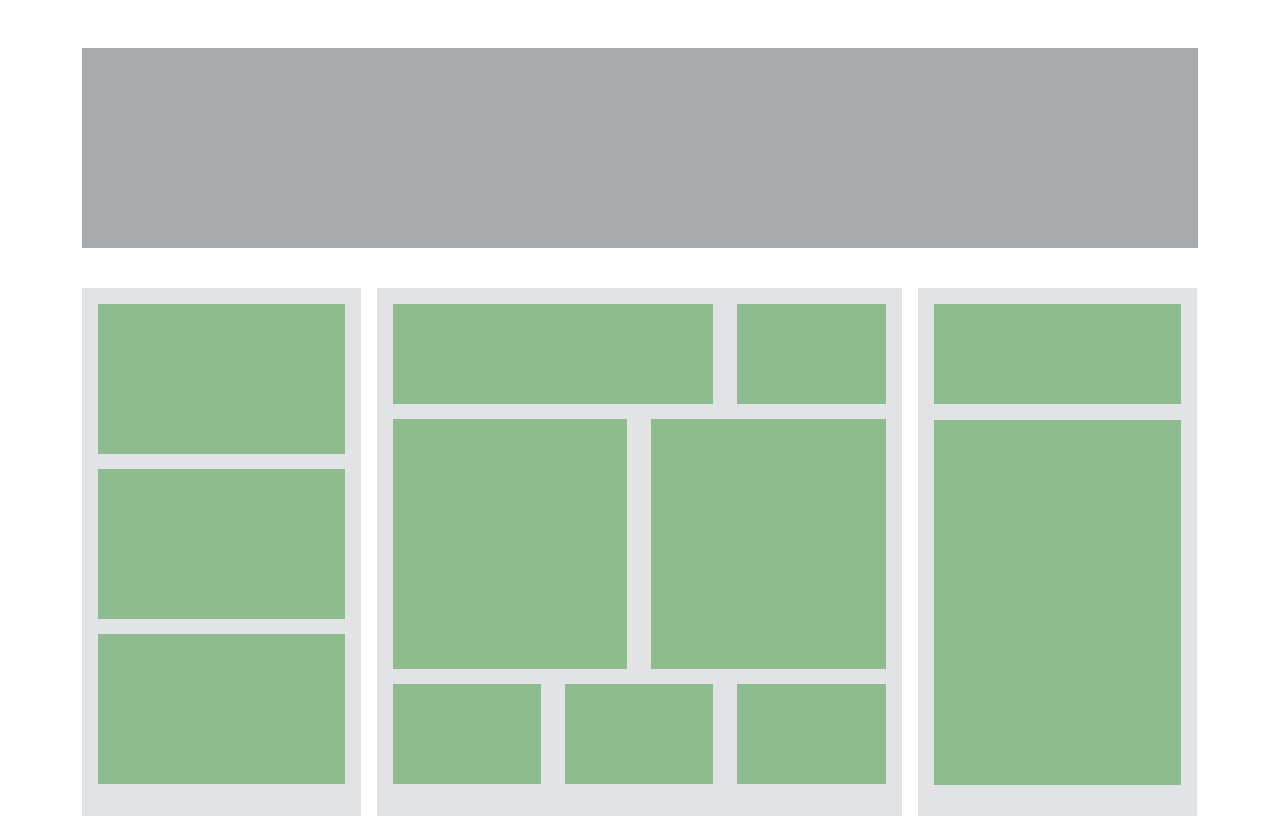
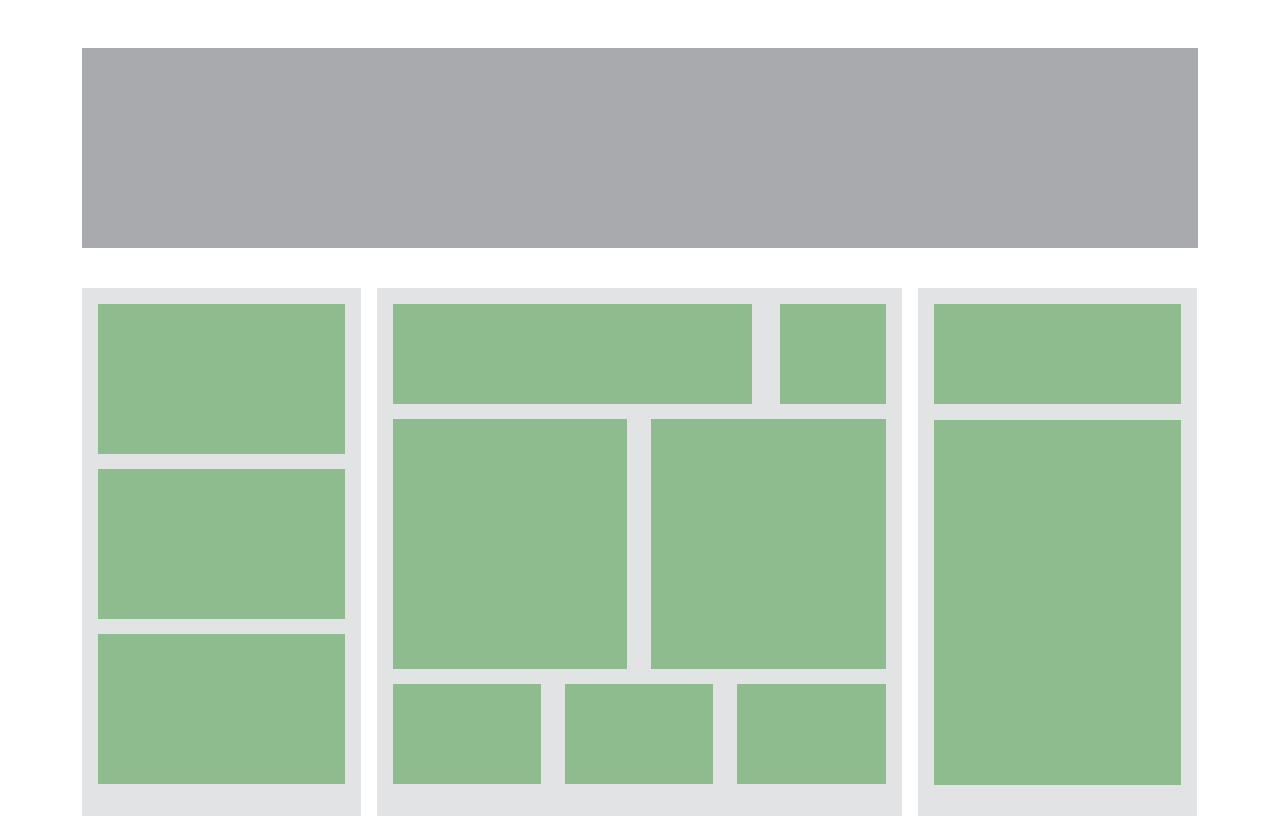
Before and after one commit to Sophearith-him168/practice1_bootstrab, a plain HTML site: page index.html in a window 1280 px wide. Shown: the top 818 px of the page. Drawn offline with Linux system fonts and the light colour scheme.

Commit message:
secend commit

```diff
--- a/index.html
+++ b/index.html
@@ -50,11 +50,11 @@
           <div
             class="col-12 col-md-8 col-lg-6 col-xl-6 col-center bg-secondary-subtle p-3 mx-3"
           >
-            <div class="row">
+            <div class="row d-flex justify-content-between">
               <div class="col-8">
-                <div class="box" style="height: 100px"></div>
+                <div class="box" style="width: 112%; height: 100px"></div>
               </div>
-              <div class="col-4">
+              <div class="col-3">
                 <div class="box" style="height: 100px"></div>
               </div>
             </div>
```
